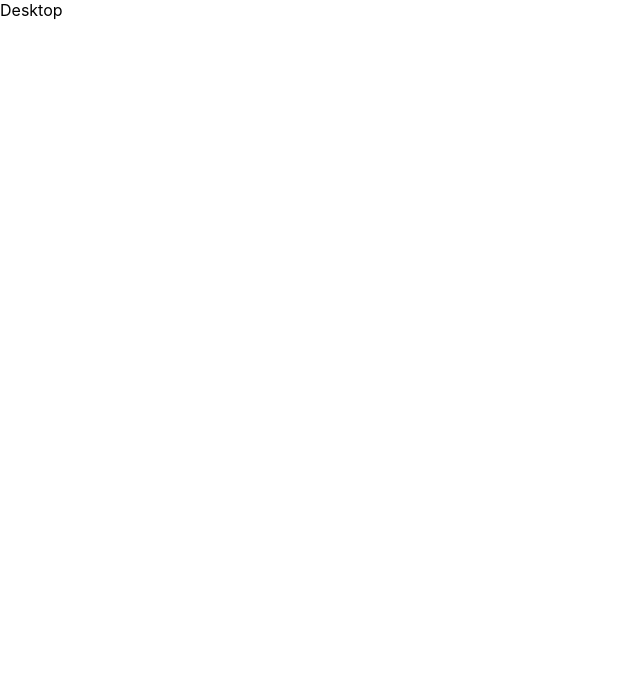
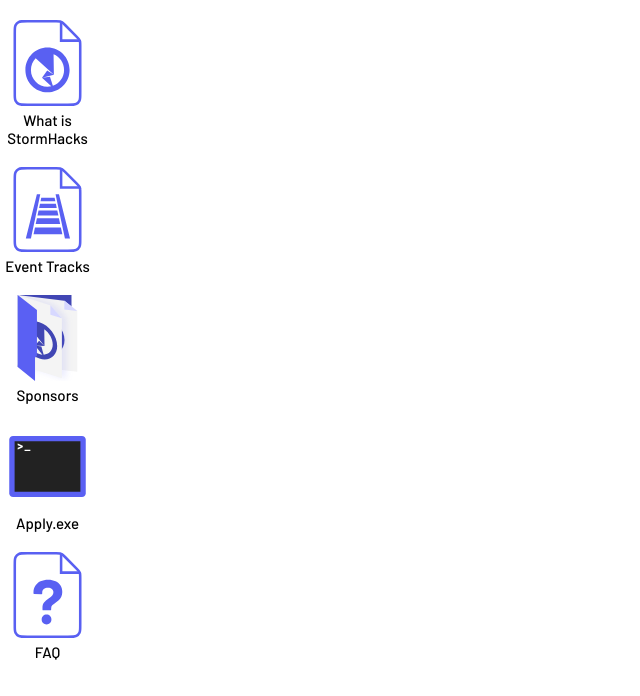
Before and after one commit to sfusurge/z-archived-hackathon, a React (Create React App) app: page / in a window 1280 px wide. Shown: the top 696 px of the page, without its empty margins (0-640 px from the left). Built offline with nearby package versions, Linux system fonts and the light colour scheme.

Commit message:
File Icons grouped together

```diff
--- a/src/components/DesktopFile.js
+++ b/src/components/DesktopFile.js
@@ -4,7 +4,7 @@ const DesktopFile = props => {
   return (
     <div className={styles.container}>
       <img src={props.icon} alt="File icon" />
-      <p>{props.text}</p>
+      <p className = {styles.text}>{props.text}</p>
     </div>
   )
 }
--- /dev/null
+++ b/src/components/FileIconGroup.js
@@ -0,0 +1,19 @@
+import DesktopFile from '../components/DesktopFile.js'
+import About from '../assets/aboutFileIcon.svg'
+import Tracks from '../assets/tracksFileIcon.svg'
+import Sponsors from '../assets/sponsorsFileIcon.svg'
+import Terminal from '../assets/terminalFileIcon.svg'
+import Faq from '../assets/faqFileIcon.svg'
+
+const FileIconGroup = () => {
+    return(
+        <div>
+            <DesktopFile icon = {About} text = "What is StormHacks"/>
+            <DesktopFile icon = {Tracks} text = "Event Tracks"/>
+            <DesktopFile icon = {Sponsors} text = "Sponsors"/>
+            <DesktopFile icon = {Terminal} text = "Apply.exe"/>
+            <DesktopFile icon = {Faq} text = "FAQ"/>
+        </div>
+    )
+}
+export default FileIconGroup
--- a/src/css/DesktopFile.module.css
+++ b/src/css/DesktopFile.module.css
@@ -1,5 +1,6 @@
 .container {
-  width: 90px;
+  margin: 20px 0 0;
+  width: 95px;
   display: flex;
   flex-direction: column;
   justify-content: center;
@@ -8,5 +9,11 @@
 }
 
 .container img {
-  max-width: 100%;
+  max-width: 90%;
 }
+
+.text{
+  font: var(--font-body);
+  padding-top: 5px;
+  margin: 0;
+}
--- a/src/pages/DesktopHome.js
+++ b/src/pages/DesktopHome.js
@@ -1,5 +1,7 @@
+import FileIconGroup from '../components/FileIconGroup.js'
+
 const DesktopHome = props => {
-  return <>Desktop</>
+  return <><FileIconGroup></FileIconGroup></>
 }
 
 export default DesktopHome
```
